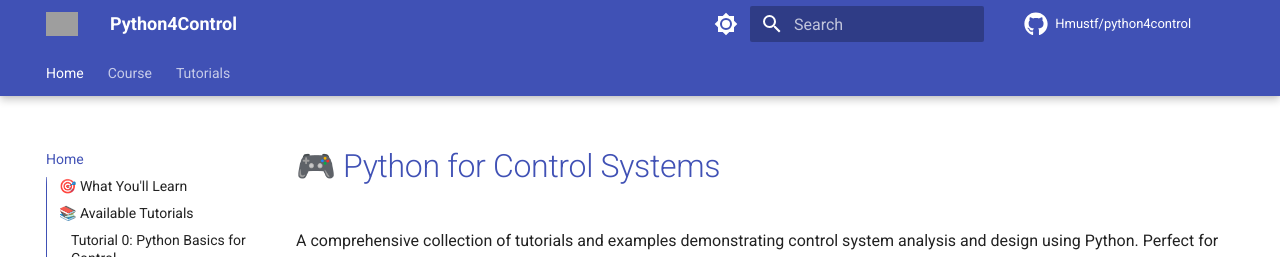
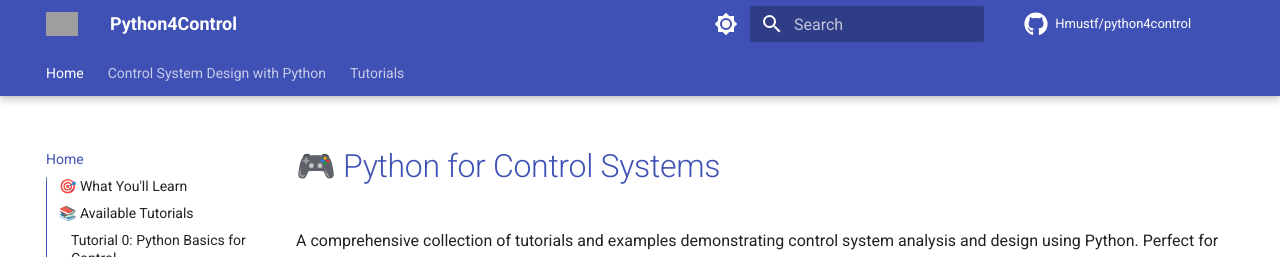
Before and after one commit to Hmustf/python4control, an MkDocs documentation site: the page built from docs/index.md, in a window 1280 px wide. Shown: the top 257 px of the page. Built offline with MkDocs 1.6.1 and Material for MkDocs 9.7.7, drawn with Linux system fonts in a browser that asks for light colours; comment, search, counter and statistics services are not loaded; grey boxes are pictures that could not be loaded.

Commit message:
chore: update course name in navigation

```diff
--- a/mkdocs.yml
+++ b/mkdocs.yml
@@ -52,7 +52,7 @@ extra_css:
 # Navigation structure
 nav:
   - Home: index.md
-  - Course:
+  - Control System Design with Python:
     - Introduction: course1/01_intro.md
   - Tutorials:
     - Getting Started: tutorials/tutorial-0/index.md
```
